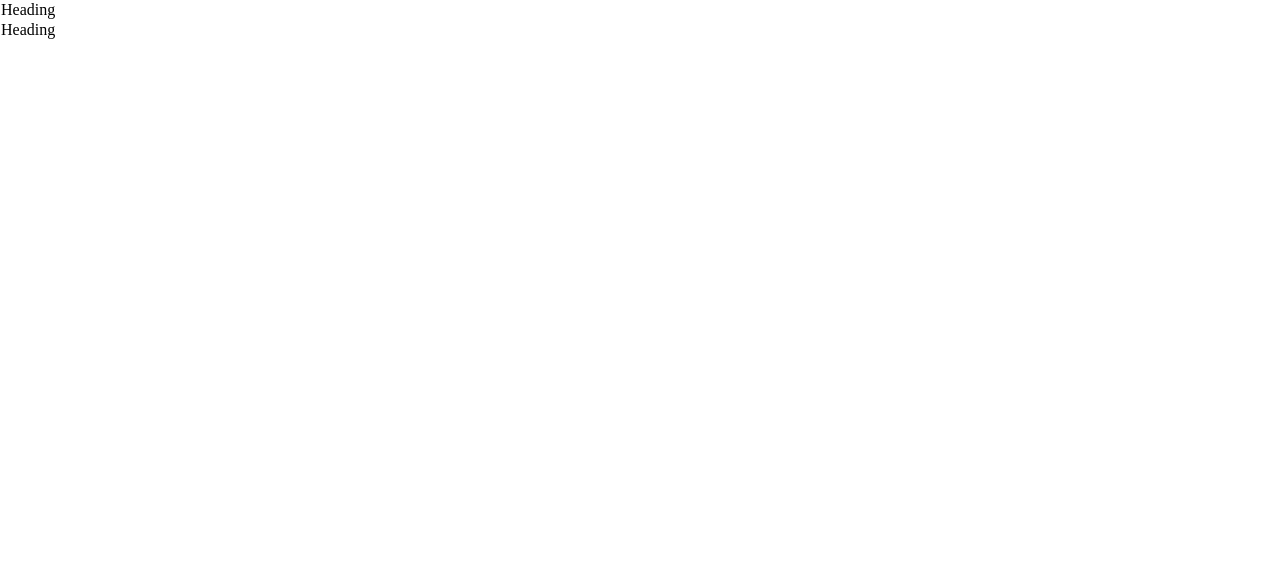
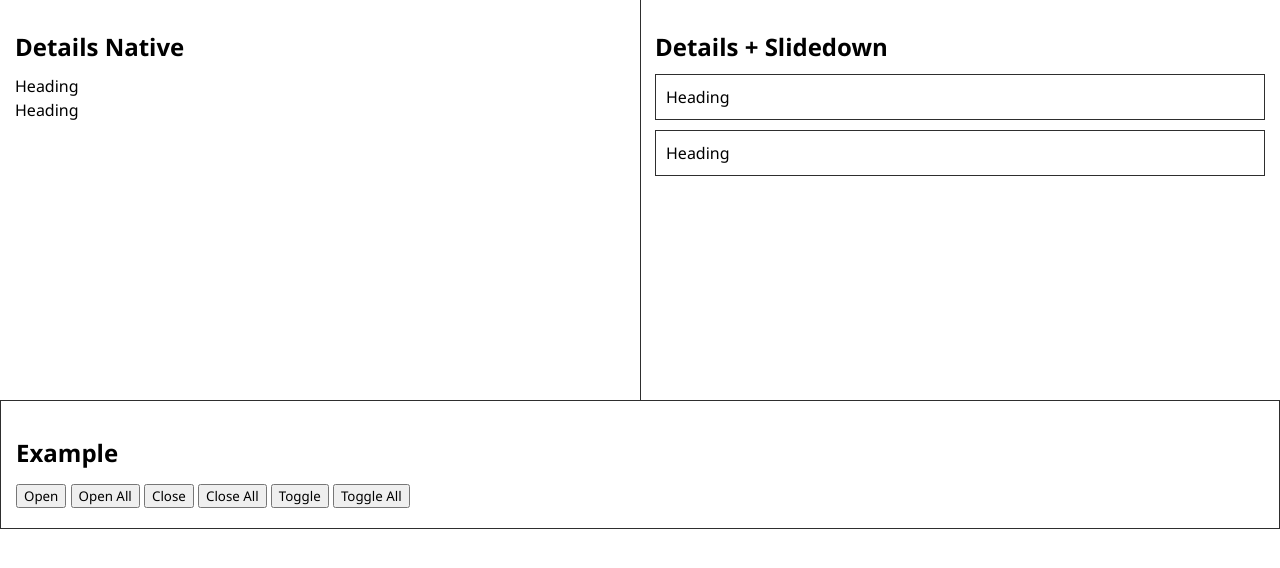
Before and after one commit to dev-orisma/slidedown-details, a plain HTML site: page index.html in a window 1280 px wide. Drawn offline with Linux system fonts and the light colour scheme.

Commit message:
Update example

```diff
--- a/index.html
+++ b/index.html
@@ -1,8 +1,11 @@
 <link rel="stylesheet" href="resource/css/index.css">
 <link rel="stylesheet" href="resource/css/slidedown-details.css">
 
-
-<div slidedown-details>
+<main id="main">
+    <div class="container-details">
+        <section class="column native">
+            <h2 class="section-title">Details Native</h2>
+            <div data-use="native">
                 <details>
                     <summary>Heading</summary>
                     <div class="content">
@@ -10,7 +13,7 @@
                     </div>
                 </details>
             </div>
-<div slidedown-details>
+            <div data-use="native">
                 <details>
                     <summary>Heading</summary>
                     <div class="content">
@@ -21,6 +24,44 @@
                     </div>
                 </details>
             </div>
+        </section>
+        <span class="line"></span>
+        <section class="column libs">
+            <h2 class="section-title">Details + Slidedown</h2>
+            <div data-use="libs">
+                <details>
+                    <summary>Heading</summary>
+                    <div class="content">
+                        <p>Lorem ipsum dolor sit amet consectetur adipisicing elit. Sunt tempore aliquid eaque earum amet quisquam, impedit hic quos maiores harum, quidem nihil, magni tenetur esse autem excepturi! Aut, earum eos.</p>
+                    </div>
+                </details>
+            </div>
+            <div data-use="libs">
+                <details>
+                    <summary>Heading</summary>
+                    <div class="content">
+                        <p>Lorem ipsum dolor sit amet consectetur adipisicing elit.</p>
+                        <p>Lorem ipsum dolor sit amet consectetur adipisicing elit.</p>
+                        <p>Lorem ipsum dolor sit amet consectetur adipisicing elit.</p>
+                        <p>Lorem ipsum dolor sit amet consectetur adipisicing elit.</p>
+                    </div>
+                </details>
+            </div>
+        </section>
+    </div>
+    <div class="container-action">
+        <h2 class="section-title">Example</h2>
+        <div>
+            <button id="action-open">Open</button>
+            <button id="action-open-all">Open All</button>
+            <button id="action-close">Close</button>
+            <button id="action-close-all">Close All</button>
+            <button id="action-toggle">Toggle</button>
+            <button id="action-toggle-all">Toggle All</button>
+        </div>
+    </div>
+</main>
+
 
 <script src="resource/js/slidedown-details.js"></script>
 <script>
@@ -43,6 +84,51 @@
     //     duration: 300,
     // }
     // new SlidedownDetails(document.querySelectorAll('[slidedown-details]'), options);
-    new SlidedownDetails(document.querySelectorAll('[slidedown-details]'));
+    var slidedown = new SlidedownDetails(document.querySelectorAll('[data-use="libs"]'));
+    console.log(slidedown);
+
+    // ===========================================================================
+    // Button Action
+    var nativeElement = [];
+    document.querySelectorAll('[data-use="native"]').forEach(function(element) {
+        nativeElement.push(element.querySelector('details'));
+    });
+    document.getElementById('action-open').addEventListener('click', function() {
+        nativeElement[0].open = true;
+        _slidedownArray[0].open();
+    })
+    document.getElementById('action-close').addEventListener('click', function() {
+        nativeElement[0].open = false;
+        _slidedownArray[0].close();
+
+    })
+    document.getElementById('action-toggle').addEventListener('click', function() {
+        nativeElement[0].open = !nativeElement[0].open;
+        _slidedownArray[0].toggle();
+    })
+    document.getElementById('action-open-all').addEventListener('click', function() {
+        nativeElement.forEach(function(el) {
+            el.open = true;
+        });
+        _slidedownArray.forEach(function(el) {
+            el.open();
+        });
+    });
+    document.getElementById('action-close-all').addEventListener('click', function() {
+        nativeElement.forEach(function(el) {
+            el.open = false;
+        });
+        _slidedownArray.forEach(function(el) {
+            el.close();
+        });
+    });
+    document.getElementById('action-toggle-all').addEventListener('click', function() {
+        nativeElement.forEach(function(el) {
+            el.open = !el.open;
+        });
+        _slidedownArray.forEach(function(el) {
+            el.toggle();
+        });
+    });
 });
 </script>
--- a/resource/less/index.less
+++ b/resource/less/index.less
@@ -4,4 +4,56 @@ body, html {
 }
 *,*::after,*::before {
   box-sizing: border-box;
+  margin: 0;
+  font-family: 'Segoe UI', Tahoma, Geneva, Verdana, sans-serif;
 }
+
+#main {
+  .container-details {
+    position: relative;
+    font-size: 0;
+    height: 50vh;
+    max-height: 50vh;
+    overflow: auto;
+  }
+  .section-title {
+    padding-top: 15px;
+    padding-bottom: 15px;
+  }
+  .column {
+    padding: 20px 15px;
+    display: inline-block;
+    vertical-align: top;
+    position: relative;
+    font-size: 16px;
+    line-height: 24px;
+    width: 50%;
+  }
+  .line {
+    position: absolute;
+    width: 1px;
+    height: 100%;
+    background-color: #2e2e2e;
+  }
+
+  .container-action {
+    border: 1px solid;
+    border-color: #2e2e2e;
+    padding: 20px 15px;
+  }
+
+  .default-theme {
+    margin-bottom: 10px;
+    border: 1px solid;
+    border-color: #2e2e2e;
+    summary {
+      padding: 10px;
+
+    }
+    .content {
+      padding: 10px;
+      border-top: 1px solid;
+      border-top-color: #2e2e2e;
+    }
+  }
+}
```
Also changed, not shown: resource/css/index.css. Lines whose indentation alone changed are shown as unchanged.
